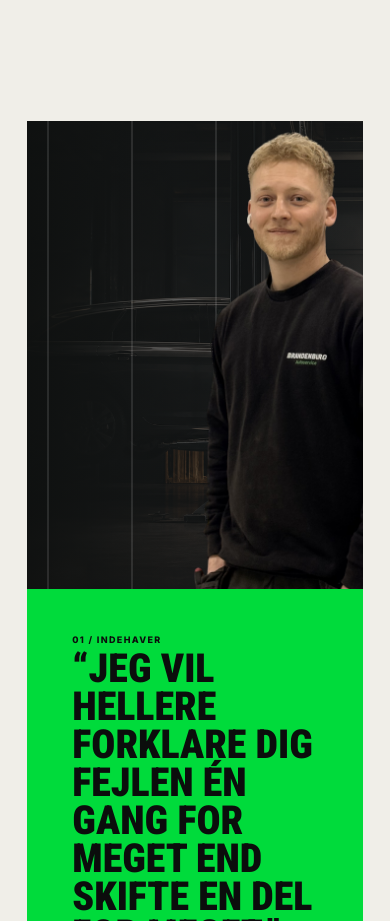
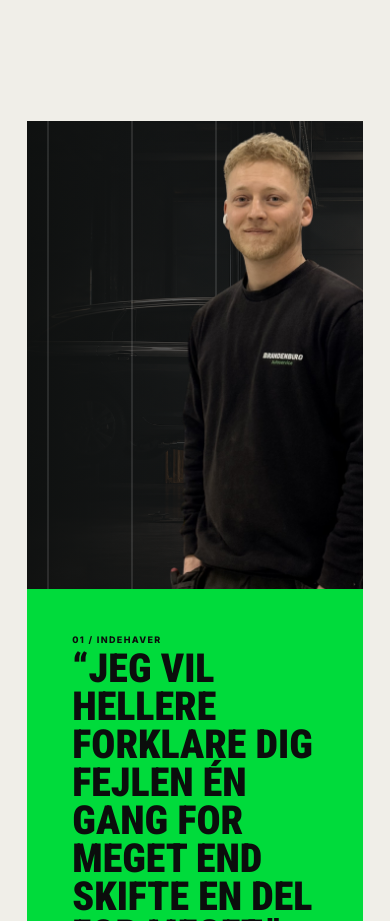
Before and after one commit to MPSolution4281/BrandenburgAuto, a Next.js app: page / in a window 390 px wide. Shown: the part 1720-2641 px from the top of the page. Built offline with nearby package versions, Linux system fonts and the light colour scheme.

Commit message:
Fix indehaverfoto på mobil
object-position: 118% bottom på owner-photo-cutout var kun verificeret på desktop-bredder. På mobilens højformat-boks (owner-photo min-height 120vw) kunne den skubbe billedet delvist ud af rammen. Nulstillet til en sikker right bottom under 1000px.

```diff
--- a/app/globals.css
+++ b/app/globals.css
@@ -367,6 +367,7 @@ svg { fill: none; stroke: currentColor; stroke-width: 1.8; }
   .article-image { min-height: 62vw; }
   .article-body { max-width: none; margin-top: 40px; }
   .owner-feature { margin-left: 0; grid-template-columns: 1.7fr 1fr; }
+  .owner-photo-cutout { object-position: right bottom; }
   .service-row { grid-template-columns: 55px 1fr 50px; }
   .service-row p { grid-column: 2; }
   .service-arrow { grid-column: 3; grid-row: 1; }
```
